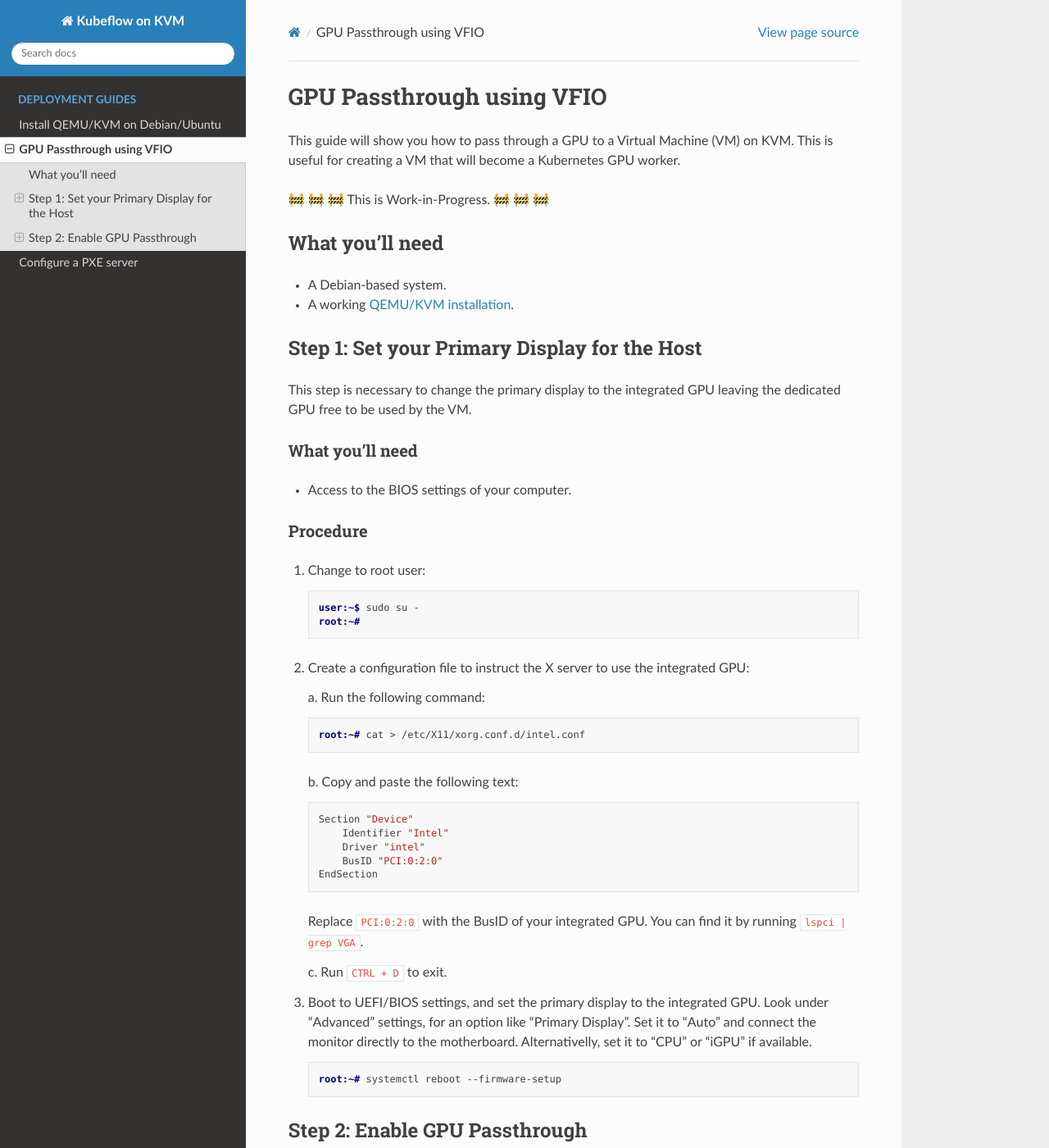
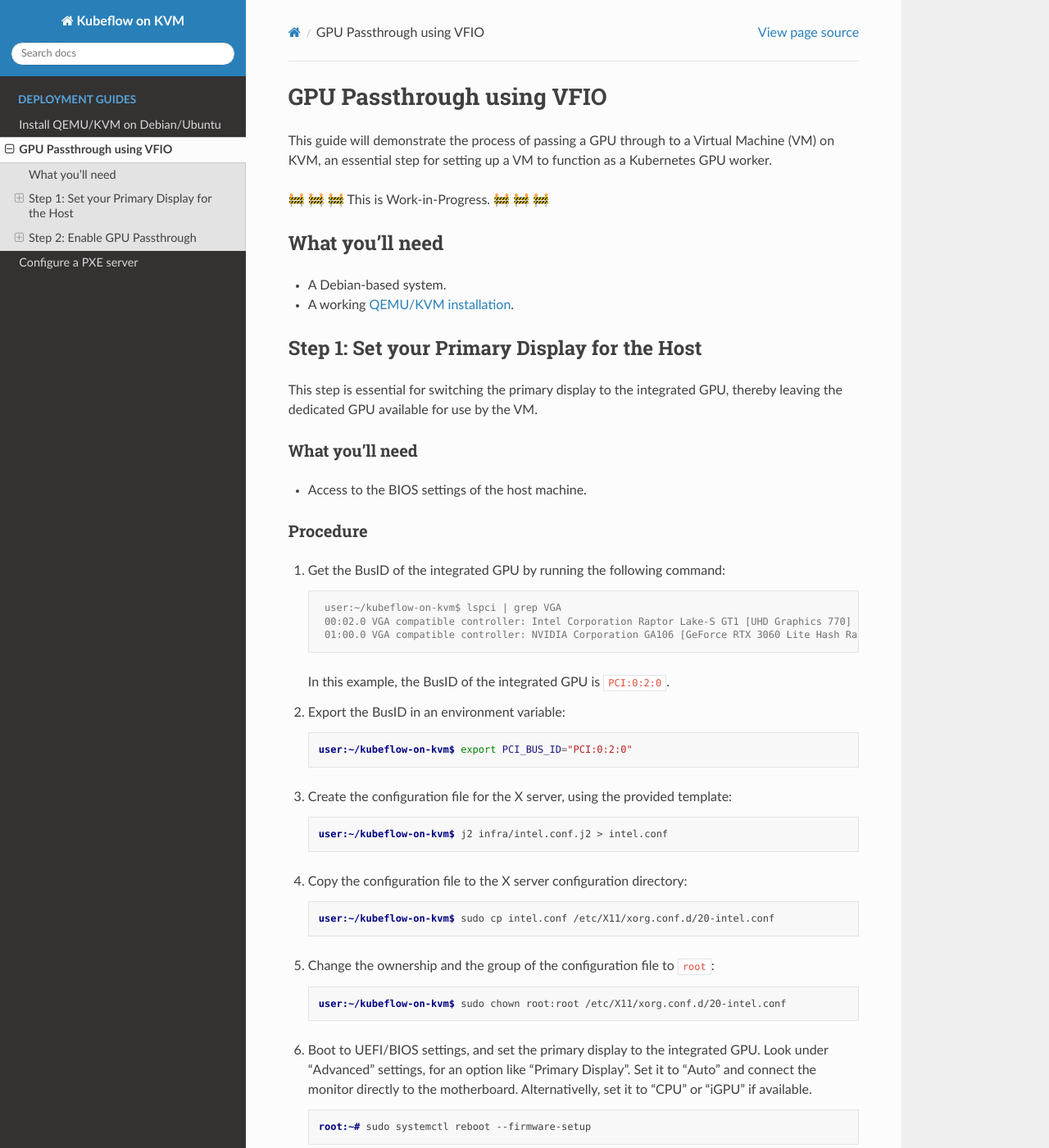
Before and after one commit to dpoulopoulos/virtml, a Sphinx documentation site: the page built from docs/source/gpu-passthrough.md, in a window 1280 px wide and 1400 px high. Shown: the whole window at 82% size. Built offline with Sphinx 7.4.7 and the Read the Docs theme 2.0.0, drawn with Linux system fonts in a browser that asks for light colours.

Commit message:
docs: Simplify the GPU passthrough guide
Make the GPU passthrough guide easier by providing simple commands and
Jinja templates in the required steps.

Signed-off-by: Dimitris Poulopoulos <dimitris.a.poulopoulos@gmail.com>

````diff
--- a/docs/source/gpu-passthrough.md
+++ b/docs/source/gpu-passthrough.md
@@ -1,7 +1,8 @@
 # GPU Passthrough using VFIO
 
-This guide will show you how to pass through a GPU to a Virtual Machine (VM) on KVM. This is useful
-for creating a VM that will become a Kubernetes GPU worker.
+
+This guide will demonstrate the process of passing a GPU through to a Virtual Machine (VM) on KVM,
+an essential step for setting up a VM to function as a Kubernetes GPU worker.
 
 🚧 🚧 🚧 This is Work-in-Progress. 🚧 🚧 🚧
 
@@ -12,51 +13,62 @@ for creating a VM that will become a Kubernetes GPU worker.
 
 ## Step 1: Set your Primary Display for the Host
 
-This step is necessary to change the primary display to the integrated GPU leaving the dedicated GPU
-free to be used by the VM.
+This step is essential for switching the primary display to the integrated GPU, thereby leaving the
+dedicated GPU available for use by the VM.
 
 ### What you'll need
 
-* Access to the BIOS settings of your computer.
+* Access to the BIOS settings of the host machine.
 
 ### Procedure
 
-1. Change to root user:
+<!-- 1. Change to root user:
 
     ```console
     user:~$ sudo su -
     root:~#
+    ``` -->
+
+1. Get the BusID of the integrated GPU by running the following command:
+
+   ```console
+    user:~/kubeflow-on-kvm$ lspci | grep VGA
+    00:02.0 VGA compatible controller: Intel Corporation Raptor Lake-S GT1 [UHD Graphics 770] (rev 04)
+    01:00.0 VGA compatible controller: NVIDIA Corporation GA106 [GeForce RTX 3060 Lite Hash Rate] (rev a1)
     ```
 
-1. Create a configuration file to instruct the X server to use the integrated GPU:
+    In this example, the BusID of the integrated GPU is `PCI:0:2:0`.
 
-    a. Run the following command:
+1. Export the BusID in an environment variable:
 
     ```console
-    root:~# cat > /etc/X11/xorg.conf.d/intel.conf
+    user:~/kubeflow-on-kvm$ export PCI_BUS_ID="PCI:0:2:0"
     ```
 
-    b. Copy and paste the following text:
+1. Create the configuration file for the X server, using the provided template:
 
-    ```
-    Section "Device"
-        Identifier "Intel"
-        Driver "intel"
-        BusID "PCI:0:2:0"
-    EndSection
+    ```console
+    user:~/kubeflow-on-kvm$ j2 infra/intel.conf.j2 > intel.conf
     ```
 
-    Replace `PCI:0:2:0` with the BusID of your integrated GPU. You can find it by running
-   `lspci | grep VGA`.
+1. Copy the configuration file to the X server configuration directory:
 
-    c. Run `CTRL + D` to exit.
+    ```console
+    user:~/kubeflow-on-kvm$ sudo cp intel.conf /etc/X11/xorg.conf.d/20-intel.conf
+    ```
+
+1. Change the ownership and the group of the configuration file to `root`:
+
+    ```console
+    user:~/kubeflow-on-kvm$ sudo chown root:root /etc/X11/xorg.conf.d/20-intel.conf
+    ```
 
 1. Boot to UEFI/BIOS settings, and set the primary display to the integrated GPU. Look under
    "Advanced" settings, for an option like "Primary Display". Set it to "Auto" and connect the
    monitor directly to the motherboard. Alternativelly, set it to "CPU" or "iGPU" if available.
 
     ```console
-    root:~# systemctl reboot --firmware-setup
+    root:~# sudo systemctl reboot --firmware-setup
     ```
 
 ## Step 2: Enable GPU Passthrough
--- a/requirements.txt
+++ b/requirements.txt
@@ -1,3 +1,4 @@
+j2cli
 sphinx
 myst-parser
 sphinx_rtd_theme
````
Also changed, not shown: 1 other file.
